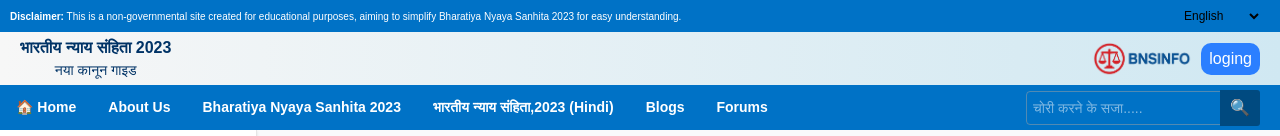
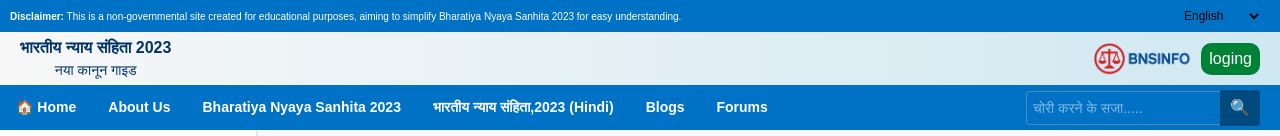
Before and after one commit to parvezpl/bnsinfo, a Next.js app: page /bns/mainpage/en in a window 1280 px wide. Shown: the top 136 px of the page. Built offline with nearby package versions, Linux system fonts and the light colour scheme; no server answers.

Commit message:
login btns

```diff
--- a/src/app/utlty/navigation.jsx
+++ b/src/app/utlty/navigation.jsx
@@ -93,7 +93,7 @@ export default function Navigation({ className }) {
                                 <motion.button
                                     whileTap={{ scale: 0.9 }}
                                     whileHover={{ scale: 1.1 }}
-                                    className="px-2 py-1 bg-blue-500 text-white rounded-lg"
+                                    className="px-2 py-1 bg-green-700 text-white rounded-lg"
                                     onClick={() => { signIn('google') }}
                                 >
                                     loging
```
